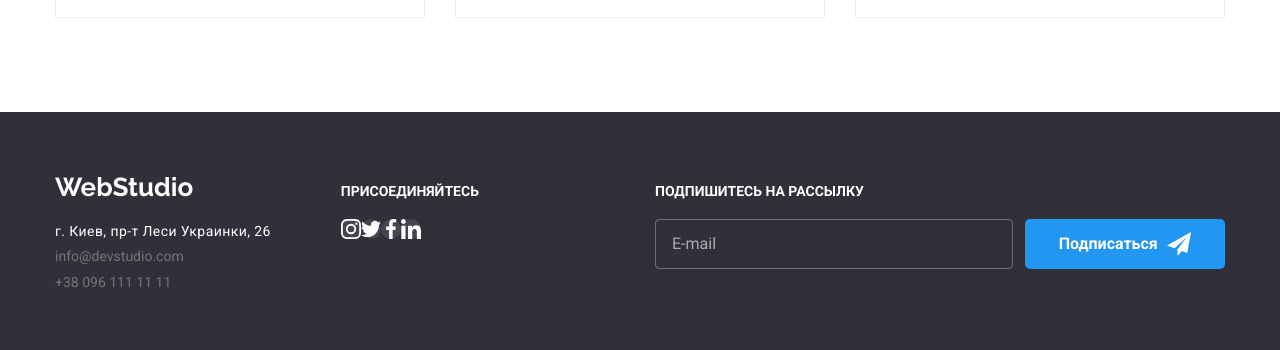
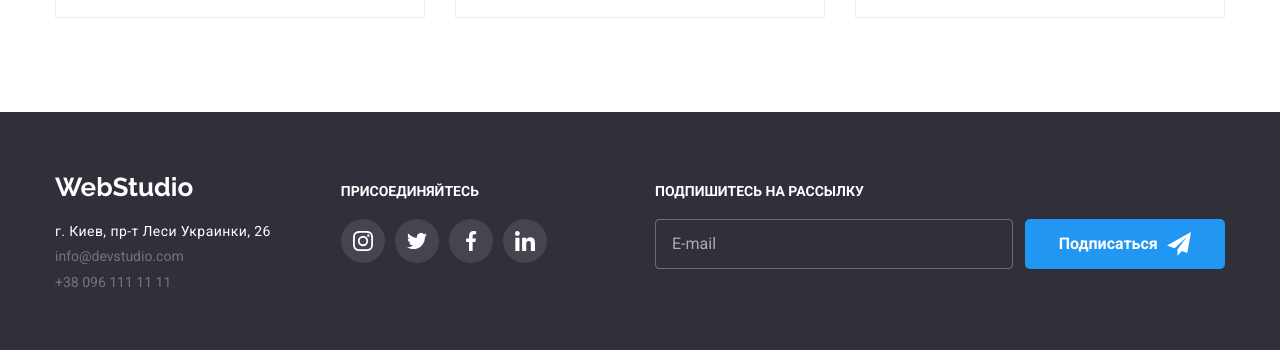
Before and after one commit to tskalska/goit-markup-hw-06, a plain HTML site: page portfolio.html in a window 1280 px wide. Shown: the part 950-1300 px from the top of the page. Drawn offline with nearby package versions, Linux system fonts and the light colour scheme.

Commit message:
Update portfolio.html

```diff
--- a/portfolio.html
+++ b/portfolio.html
@@ -199,28 +199,28 @@
                 <div class="footer-wrapper">
                     <h3>ПРИСОЕДИНЯЙТЕСЬ</h3>
                     <ul class="footer-media">
-                        <li class="item">
+                        <li class="list-media__item">
                             <a href="" class="link-media">
                                 <svg class= "icon-media">
                                     <use href="./img/symbol-defs.svg#icon-instagram"></use>
                                 </svg>
                             </a>
                         </li>
-                        <li class="item">
+                        <li class="list-media__item">
                             <a href="" class="link-media">
                                 <svg class="icon-media">
                                     <use href="./img/symbol-defs.svg#icon-twitter"></use>
                                 </svg>
                             </a>
                         </li>
-                        <li class="item">
+                        <li class="list-media__item">
                             <a href="" class="link-media">
                                 <svg class= "icon-media">
                                     <use href="./img/symbol-defs.svg#icon-facebook"></use>
                                 </svg>
                             </a>
                         </li>
-                        <li class="item">
+                        <li class="list-media__item">
                             <a href="" class="link-media">
                                 <svg class="icon-media">
                                     <use href="./img/symbol-defs.svg#icon-linkedin"></use>
```
